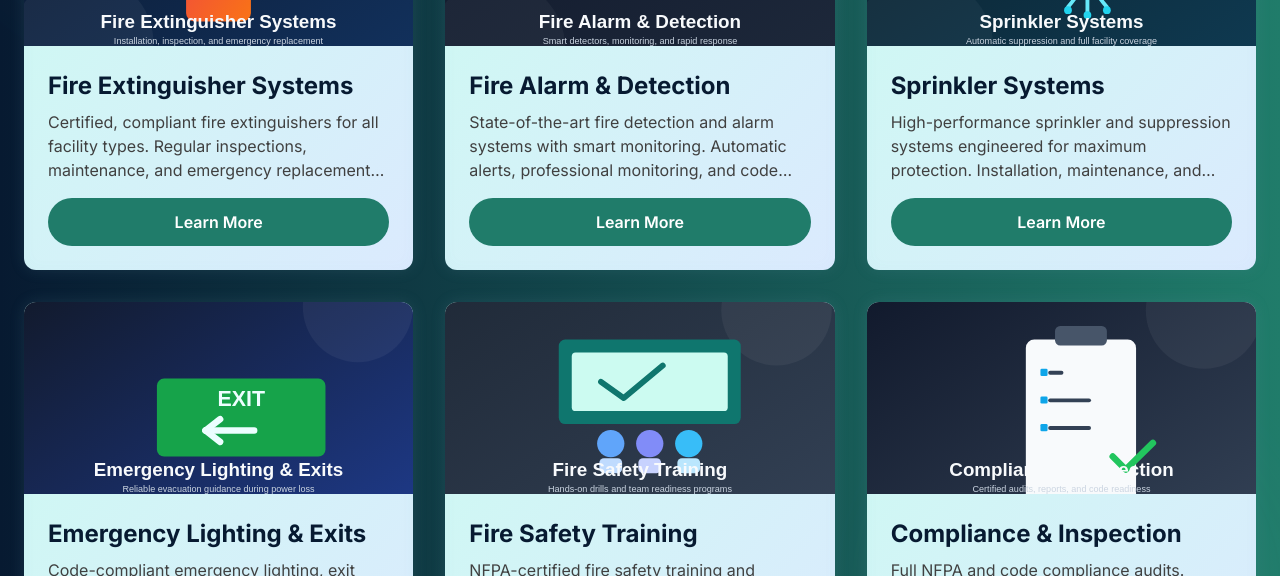
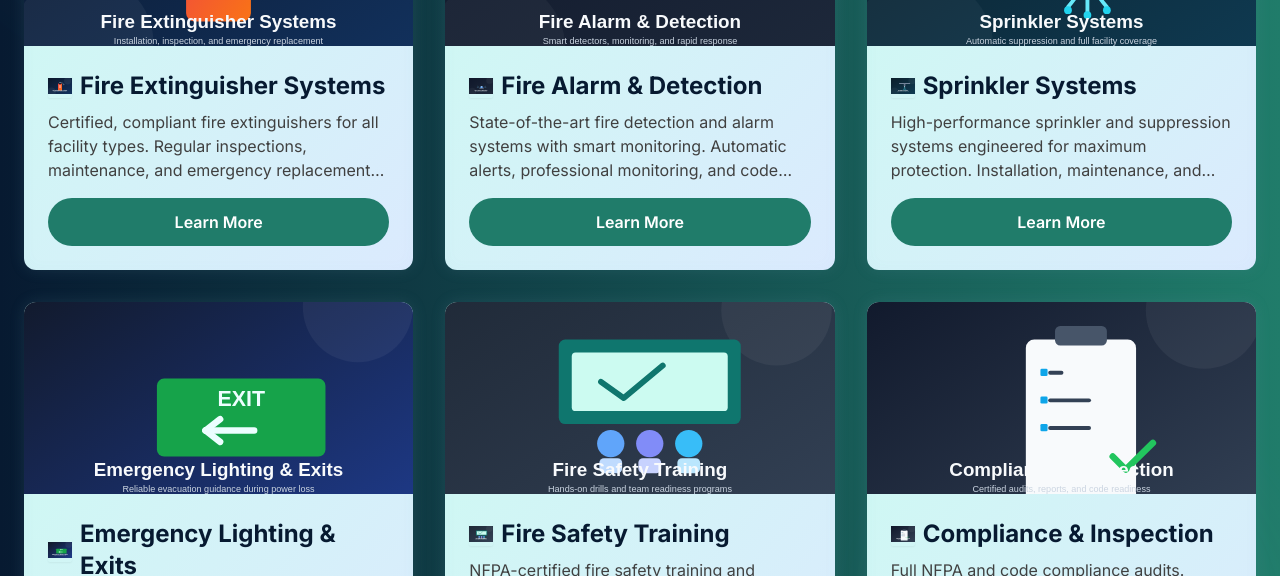
Before and after one commit to omchaudhary28/bd-enterprises-frontend, a React (Create React App) app: page /services in a window 1280 px wide. Shown: the part 376-952 px from the top of the page. Built offline with nearby package versions, Linux system fonts and the light colour scheme; no server answers.

Commit message:
Add service icons beside product names

```diff
--- a/src/components/Services.js
+++ b/src/components/Services.js
@@ -6,36 +6,42 @@ const servicesData = [
     title: 'Fire Extinguisher Systems',
     description: 'Certified, compliant fire extinguishers for all facility types. Regular inspections, maintenance, and emergency replacement services available 24/7.',
     imageUrl: '/images/services/fire-extinguisher-systems.svg',
+    iconUrl: '/images/services/fire-extinguisher-systems.svg',
     path: '/services/fire-extinguishers',
   },
   {
     title: 'Fire Alarm & Detection',
     description: 'State-of-the-art fire detection and alarm systems with smart monitoring. Automatic alerts, professional monitoring, and code compliance guaranteed.',
     imageUrl: '/images/services/fire-alarm-detection.svg',
+    iconUrl: '/images/services/fire-alarm-detection.svg',
     path: '/services/fire-alarm-detection',
   },
   {
     title: 'Sprinkler Systems',
     description: 'High-performance sprinkler and suppression systems engineered for maximum protection. Installation, maintenance, and annual inspections included.',
     imageUrl: '/images/services/sprinkler-systems.svg',
+    iconUrl: '/images/services/sprinkler-systems.svg',
     path: '/services/sprinkler-systems',
   },
   {
     title: 'Emergency Lighting & Exits',
     description: 'Code-compliant emergency lighting, exit signs, and wayfinding systems. Battery backup and LED solutions for cost savings and reliability.',
     imageUrl: '/images/services/emergency-lighting-exits.svg',
+    iconUrl: '/images/services/emergency-lighting-exits.svg',
     path: '/services/emergency-lighting',
   },
   {
     title: 'Fire Safety Training',
     description: 'NFPA-certified fire safety training and employee evacuation drills. Customized programs for your facility to ensure workplace readiness.',
     imageUrl: '/images/services/fire-safety-training.svg',
+    iconUrl: '/images/services/fire-safety-training.svg',
     path: '/services/fire-safety-training',
   },
   {
     title: 'Compliance & Inspection',
     description: 'Full NFPA and code compliance audits. Annual inspections, documentation, and certification to keep your facility up-to-date with all regulations.',
     imageUrl: '/images/services/compliance-inspection.svg',
+    iconUrl: '/images/services/compliance-inspection.svg',
     path: '/services/compliance-inspection',
   },
 ];
@@ -63,7 +69,12 @@ const Services = () => {
                 <img src={service.imageUrl} alt={service.title} className="w-full h-full object-cover transition-transform duration-500 hover:scale-110" />
               </div>
               <div className="p-4 md:p-6 flex flex-col flex-grow">
-                <h2 className="text-lg md:text-2xl font-bold mb-2 text-primary dark:text-accent hover:text-secondary dark:hover:text-blue-400 transition-colors duration-300">{service.title}</h2>
+                <div className="flex items-center gap-2 mb-2">
+                  <img src={service.iconUrl} alt="" aria-hidden="true" className="w-6 h-6 rounded-sm shadow-sm" />
+                  <h2 className="text-lg md:text-2xl font-bold text-primary dark:text-accent hover:text-secondary dark:hover:text-blue-400 transition-colors duration-300">
+                    {service.title}
+                  </h2>
+                </div>
                 <p className="text-sm md:text-base text-neutral-700 dark:text-gray-300 mb-4 line-clamp-2 md:line-clamp-3 flex-grow">{service.description}</p>
                 <Link to={service.path} className="inline-flex items-center justify-center bg-secondary dark:bg-blue-600 text-white px-4 py-2 sm:px-6 sm:py-3 rounded-lg md:rounded-full text-sm md:text-base font-semibold hover:bg-opacity-90 dark:hover:bg-blue-500 transition-all duration-300 hover:shadow-md hover:translate-y-[-2px] active:scale-95 w-full md:w-auto">
                   Learn More
```
